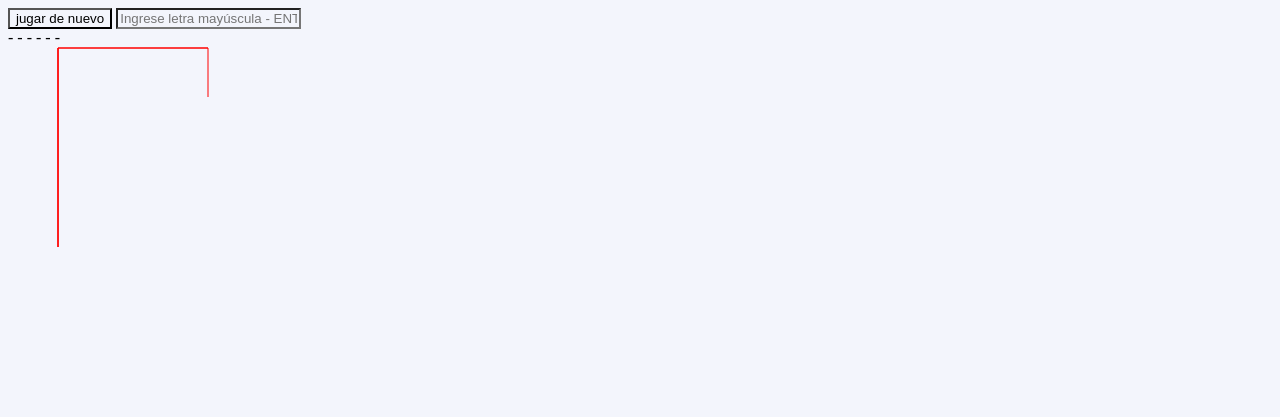
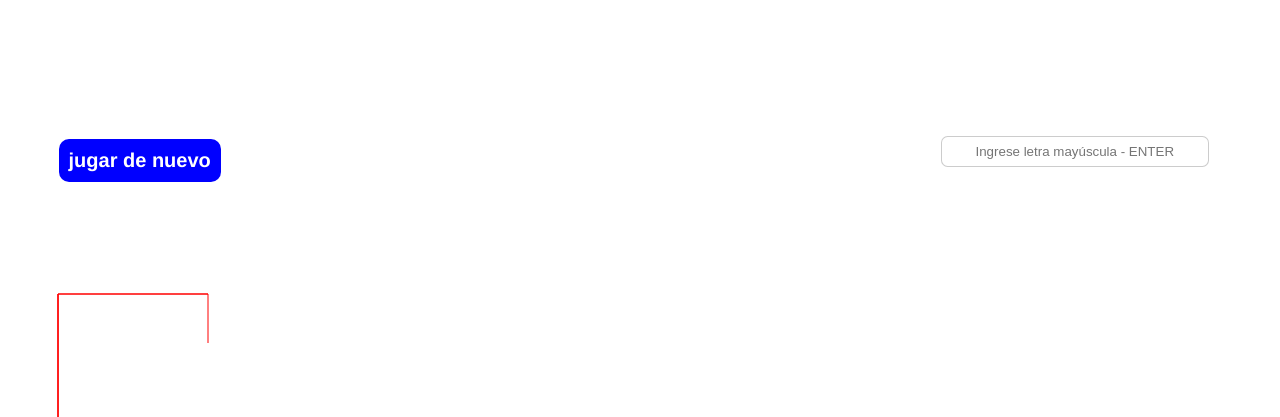
Before and after one commit to andres-brinez/Ahorcado-Challenge-Logica-ONE, a plain HTML site: page iniciarjuego.html in a window 1280 px wide. Shown: the top 417 px of the page. Drawn offline with Linux system fonts and the light colour scheme.

Commit message:
cambio nombre de css en html ruta

```diff
--- a/iniciarjuego.html
+++ b/iniciarjuego.html
@@ -4,7 +4,7 @@
     <meta charset="UTF-8">
     <meta http-equiv="X-UA-Compatible" content="IE=edge">
     <link rel="shortcut icon" href="./imagenes/icon.ico" type="image/x-icon">
-    <link rel="stylesheet" href="./css/index.css">
+    <link rel="stylesheet" href="./css/iniciarJuego.css">
     <meta name="viewport" content="width=device-width, initial-scale=1.0">
     <title>Jugar Ahorcado </title>
 </head>
```
